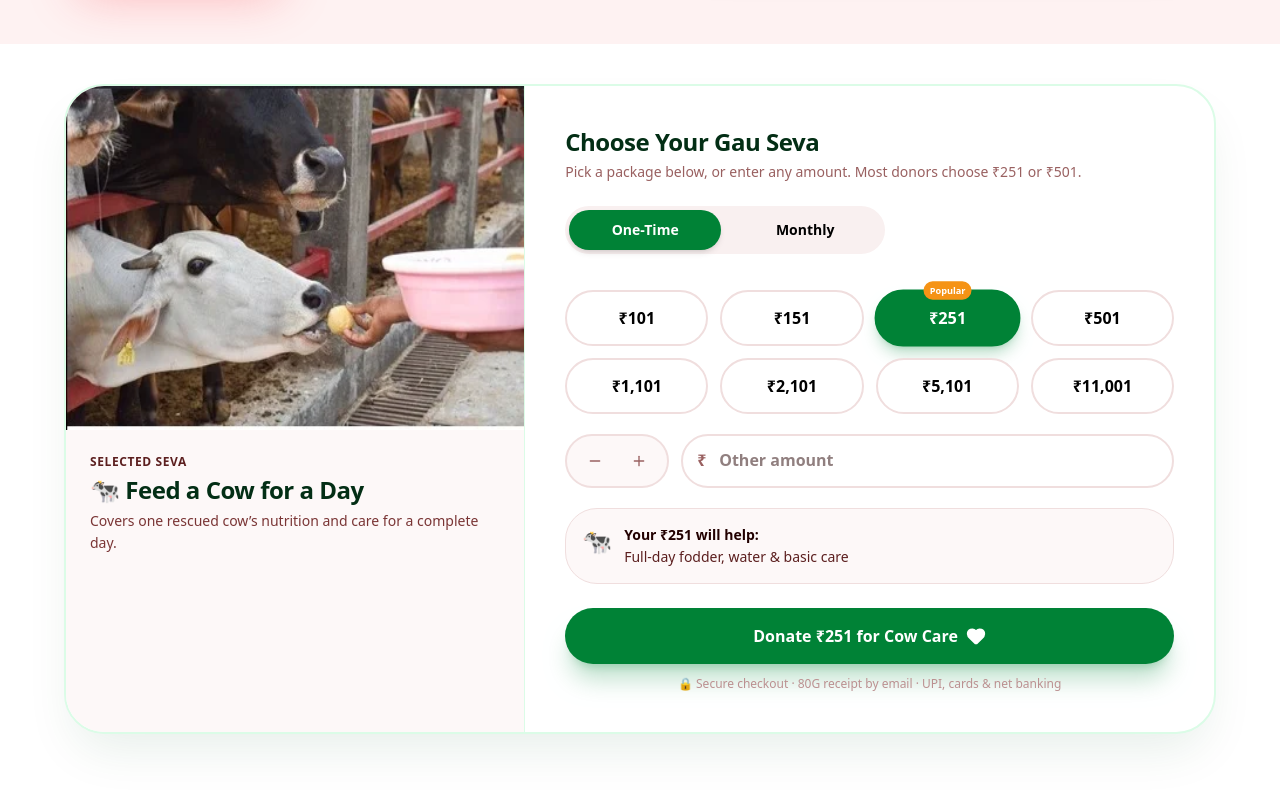
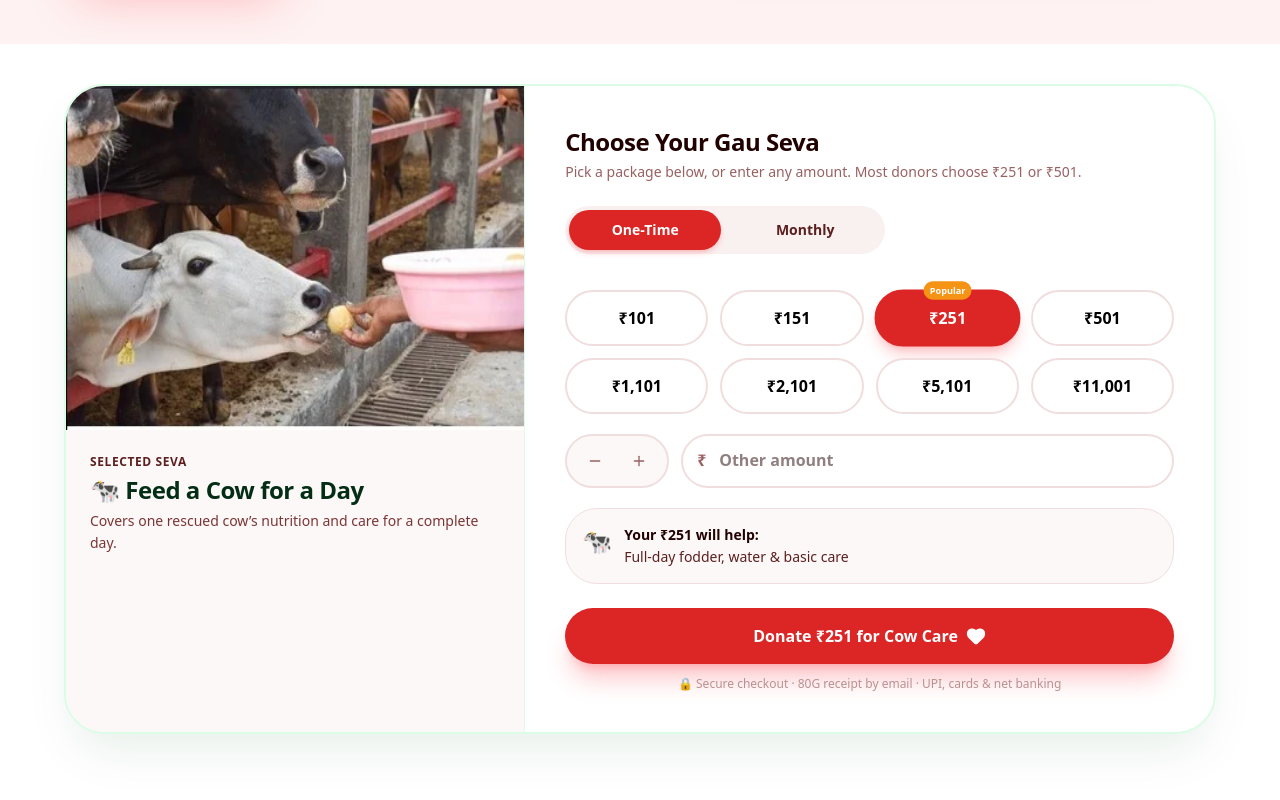
Before and after one commit to web-zoom-digital/Shri-Shyam-Foundation, a Next.js app: page /cow-donation in a window 1280 px wide. Shown: the part 660-1460 px from the top of the page. Built offline with nearby package versions, Linux system fonts and the light colour scheme; no server answers; the database is empty.

Commit message:
Changes images

```diff
--- a/src/app/cow-donation/CowDonationPageClient.tsx
+++ b/src/app/cow-donation/CowDonationPageClient.tsx
@@ -669,7 +669,7 @@ export function CowDonationPageClient() {
               <div className="lg:col-span-3 p-4 sm:p-8 lg:p-10">
                 <div className="flex items-start justify-between gap-4 mb-5 sm:mb-6">
                   <div>
-                    <h2 className="text-xl sm:text-2xl font-extrabold text-green-950">
+                    <h2 className="text-xl sm:text-2xl font-extrabold text-slate-900">
                       Choose Your Gau Seva
                     </h2>
                     <p className="text-slate-500 text-xs sm:text-sm mt-1">
@@ -688,10 +688,9 @@ export function CowDonationPageClient() {
                       onClick={() => setFrequency(f)}
                       className={`flex-1 py-2.5 rounded-full text-sm font-bold transition-all ${
                         frequency === f
-                          ? "bg-green-700 text-white shadow-md"
-                          : "text-slate-900 hover:text-slate-900"
+                          ? "bg-[#dc2626] text-white shadow-md shadow-red-500/20"
+                          : "text-slate-700 hover:text-[#dc2626]"
                       }`}
-                      style={frequency !== f ? { color: "black" } : {}}
                     >
                       {f === "one-time" ? "One-Time" : "Monthly"}
                     </button>
@@ -711,8 +710,8 @@ export function CowDonationPageClient() {
                         onClick={() => selectAmount(amount)}
                         className={`relative py-2.5 sm:py-3.5 rounded-xl sm:rounded-2xl font-black text-[11px] sm:text-base transition-all border-2 ${
                           active
-                            ? "bg-green-700 text-white border-green-700 shadow-lg shadow-green-700/25 scale-[1.02]"
-                            : "bg-white text-slate-800 border-slate-200 hover:border-green-400"
+                            ? "bg-[#dc2626] text-white border-[#dc2626] shadow-lg shadow-red-500/25 scale-[1.02]"
+                            : "bg-white text-slate-800 border-slate-200 hover:border-red-400"
                         }`}
                         style={!active ? { color: "black" } : {}}
                       >
@@ -733,7 +732,7 @@ export function CowDonationPageClient() {
                     <button
                       type="button"
                       aria-label="Decrease amount"
-                      className="w-10 h-10 flex items-center justify-center text-slate-500 hover:text-green-700"
+                      className="w-10 h-10 flex items-center justify-center text-slate-500 hover:text-[#dc2626]"
                       onClick={() => {
                         const next = Math.max(51, finalAmount - 50);
                         selectAmount(next);
@@ -744,7 +743,7 @@ export function CowDonationPageClient() {
                     <button
                       type="button"
                       aria-label="Increase amount"
-                      className="w-10 h-10 flex items-center justify-center text-slate-500 hover:text-green-700"
+                      className="w-10 h-10 flex items-center justify-center text-slate-500 hover:text-[#dc2626]"
                       onClick={() => selectAmount(finalAmount + 50)}
                     >
                       <Plus className="w-4 h-4" />
@@ -769,7 +768,7 @@ export function CowDonationPageClient() {
                           if (match) setSelectedSeva(match);
                         }
                       }}
-                      className="w-full pl-9 pr-4 py-3 rounded-2xl border-2 border-slate-200 bg-white text-slate-900 font-bold focus:outline-none focus:ring-2 focus:ring-green-600 focus:border-green-600"
+                      className="w-full pl-9 pr-4 py-3 rounded-2xl border-2 border-slate-200 bg-white text-slate-900 font-bold focus:outline-none focus:ring-2 focus:ring-[#dc2626] focus:border-[#dc2626]"
                     />
                   </div>
                 </div>
@@ -877,7 +876,7 @@ export function CowDonationPageClient() {
                   type="button"
                   disabled={finalAmount <= 0 || isProcessing}
                   onClick={goDonate}
-                  className="w-full rounded-full h-14 font-black text-base bg-green-700 hover:bg-green-800 border-0 shadow-xl shadow-green-700/25 text-white"
+                  className="w-full rounded-full h-14 font-black text-base bg-[#dc2626] hover:bg-[#b91c1c] border-0 shadow-xl shadow-red-500/25 text-white"
                 >
                   {isProcessing
                     ? "Processing..."
@@ -997,7 +996,7 @@ export function CowDonationPageClient() {
                       type="button"
                       onClick={() => donateSevaDirect(item)}
                       disabled={isProcessing}
-                      className="w-full rounded-xl h-11 font-bold bg-slate-600 hover:bg-slate-500 text-white border-0 shadow-md shadow-slate-600/20"
+                      className="w-full rounded-xl h-11 font-bold bg-[#dc2626] hover:bg-[#b91c1c] text-white border-0 shadow-md shadow-red-500/20"
                     >
                       {isProcessing && selectedSeva.id === item.id
                         ? "Processing..."
```
